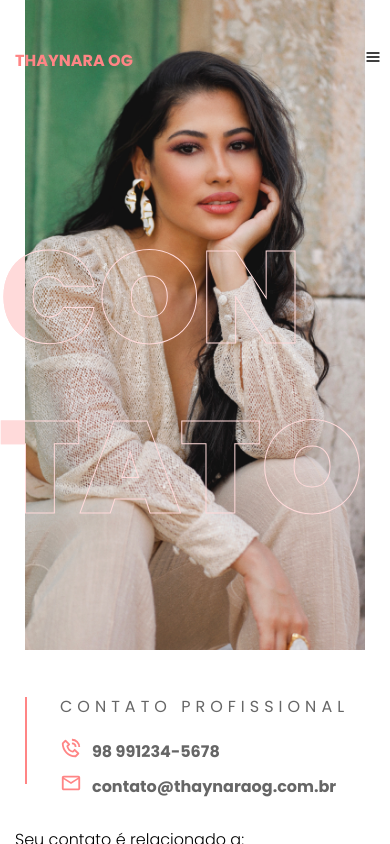
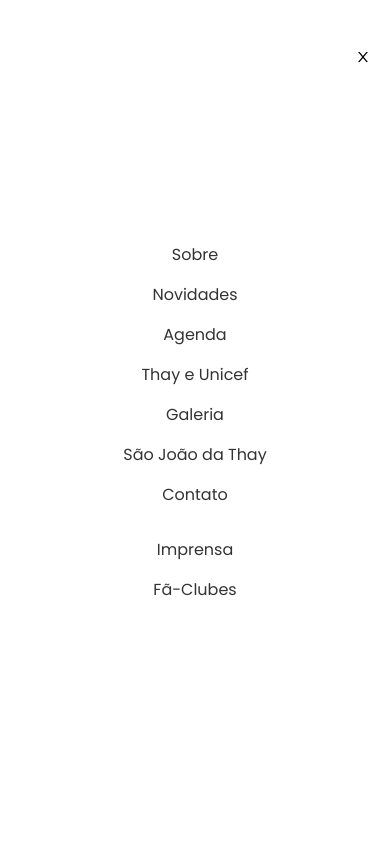
Before and after one commit to gabrielmelogm/maximize, a Next.js app: page / in a window 390 px wide. Both pictures are taken after a click on the button 373 px from the left and 57 px from the top of the page. Shown: the top 844 px of the page. Built offline with nearby package versions, Linux system fonts and the light colour scheme.

Commit message:
feat(menu): adicionado o menu mobile

```diff
--- a/src/components/Menu/index.tsx
+++ b/src/components/Menu/index.tsx
@@ -1,5 +1,6 @@
 import { useState } from "react"
 import { FiMenu } from "react-icons/fi"
+import { AiOutlineClose } from "react-icons/ai"
 import { sideItens } from "../Main/Sidebar"
 import styles from "./styles.module.scss"
 
@@ -8,13 +9,25 @@ export function Menu() {
 
   return (
     <>
-      <button onClick={() => setOpen(true)} className={styles.button}><FiMenu /></button>
+      <button onClick={() => setOpen(!open)} className={styles.button}>
+        {
+          (open) ? (
+            <AiOutlineClose />
+          ) : (
+            <FiMenu />
+          )
+        }
+      </button>
       <div className={(open) ? `${styles.content}` :  `${styles.contentHidden}`}>
         <ul className={styles.listMobile}>
           {
             sideItens.map((item, index) => {
               return (
-                <li key={index}>
+                <li
+                  key={index}
+                  className={styles.listItem}
+                  onClick={() => setOpen(!open)}
+                >
                   {item!=="-" && item}
                 </li>
               )
--- a/src/components/Menu/styles.module.scss
+++ b/src/components/Menu/styles.module.scss
@@ -1,3 +1,5 @@
+@import "/styles/theme.scss";
+
 .button {
   display: none;
 }
@@ -27,8 +29,9 @@
     height: 24px;
     font-size: 16px;
     position: absolute;
-    right: 5px;
+    right: 15px;
     top: 45px;
+    z-index: 1;
   }
 
   .contentHidden {
@@ -36,9 +39,17 @@
   }
 
   .content {
+    display: flex;
+    flex-direction: column;
+    align-items: center;
+    justify-content: center;
     width: 100%;
     height: 100vh;
     background-color: #FFFFFF;
+    position: fixed;
+    left: 0;
+    top: 0;
+    animation: slide-left 0.5s cubic-bezier(0.250, 0.460, 0.450, 0.940) both;
 
     .listMobile {
       width: 100%;
@@ -46,10 +57,35 @@
       flex-direction: column;
       align-items: center;
       justify-content: center;
+      gap: 15px;
       list-style: none;
       padding: 0;
       margin: 0;
+
+      .listItem {
+        color: $secondary-black;
+        font-family: $main-font;
+
+        &:hover {
+          color: $main;
+        }
+
+        &:focus {
+          color: $main;
+        }
+
+      }
+
     }
 
   }
 }
+
+@keyframes slide-left {
+  0% {
+    transform: translateX(100px);
+  }
+  100% {
+    transform: translateX(0px);
+  }
+}
```
